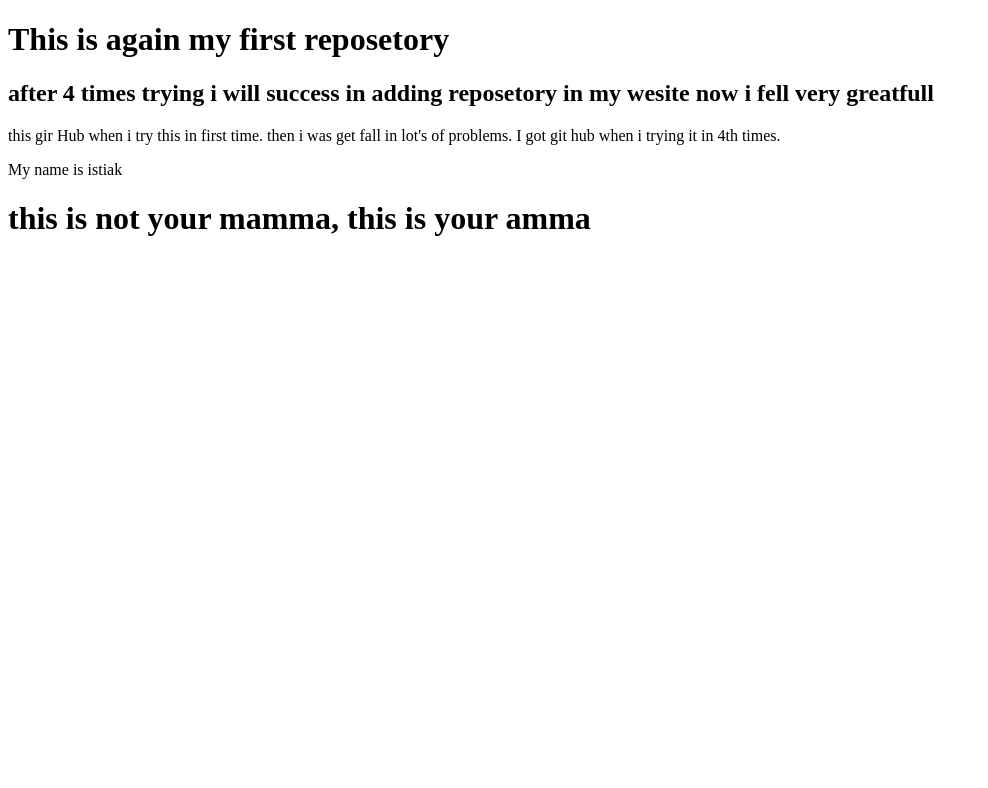
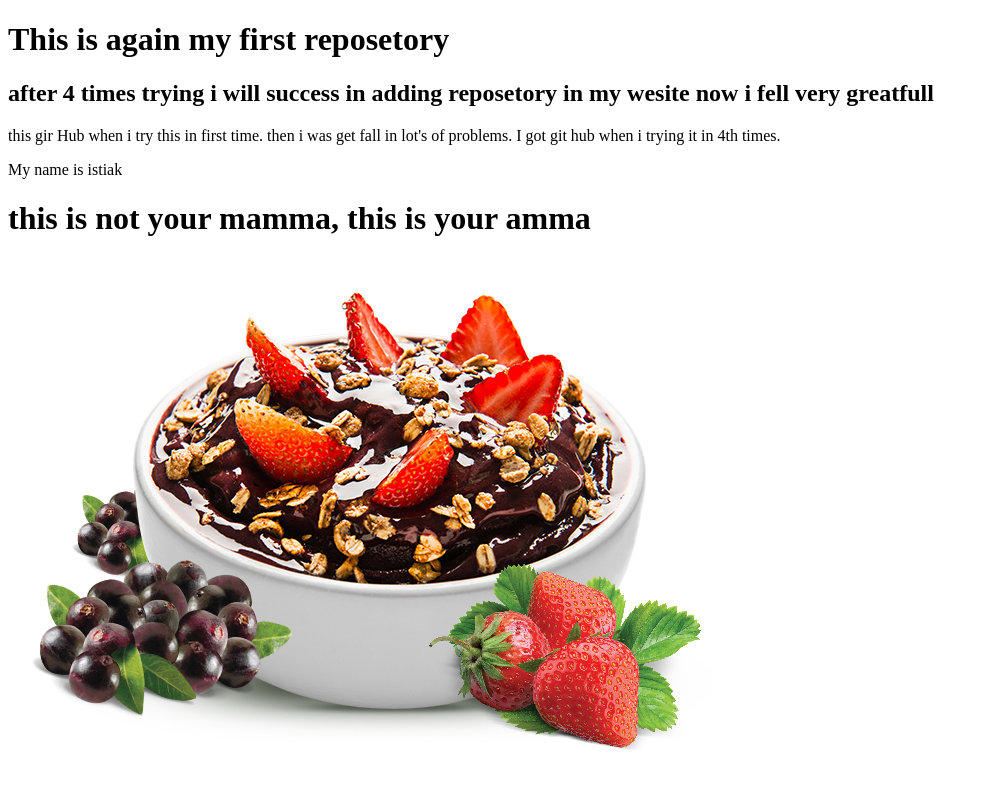
Before and after one commit to sohaib-maiem/my-projects, a plain HTML site: page index.html in a window 1280 px wide. Shown: the whole page, without its empty margins (0-988 px from the left). Drawn offline with Linux system fonts and the light colour scheme.

Commit message:
now add image

```diff
--- a/index.html
+++ b/index.html
@@ -14,5 +14,6 @@
     </div>
     <div>My name is istiak</div>
     <h1> this is not your mamma, this is your amma </h1>
+    <img src="img/pngwing.com (2).png" alt="">
 </body>
 </html>
```
Also changed, not shown: img/pngwing.com (2).png (added).
